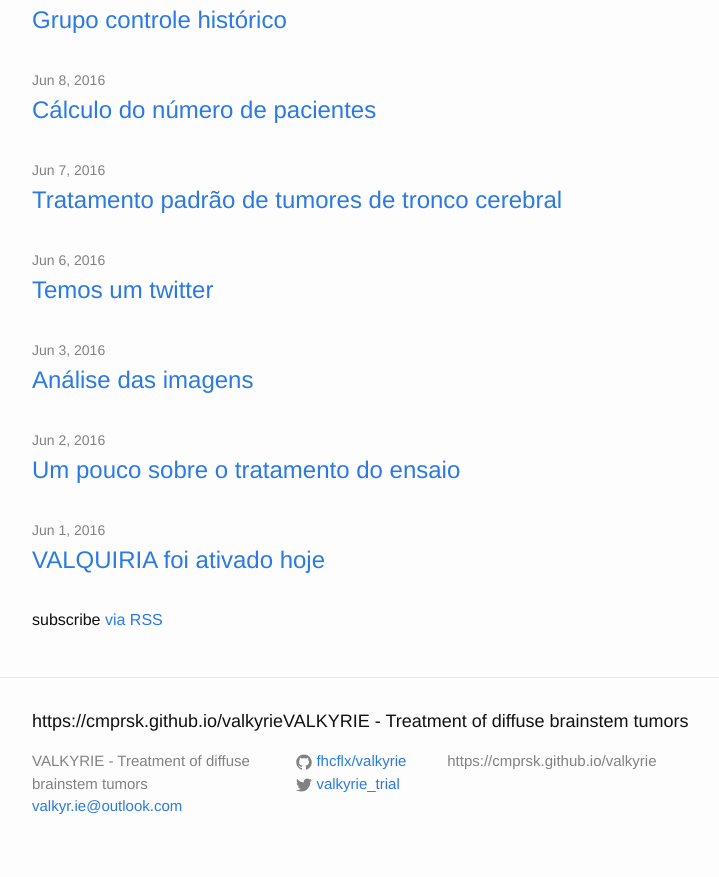
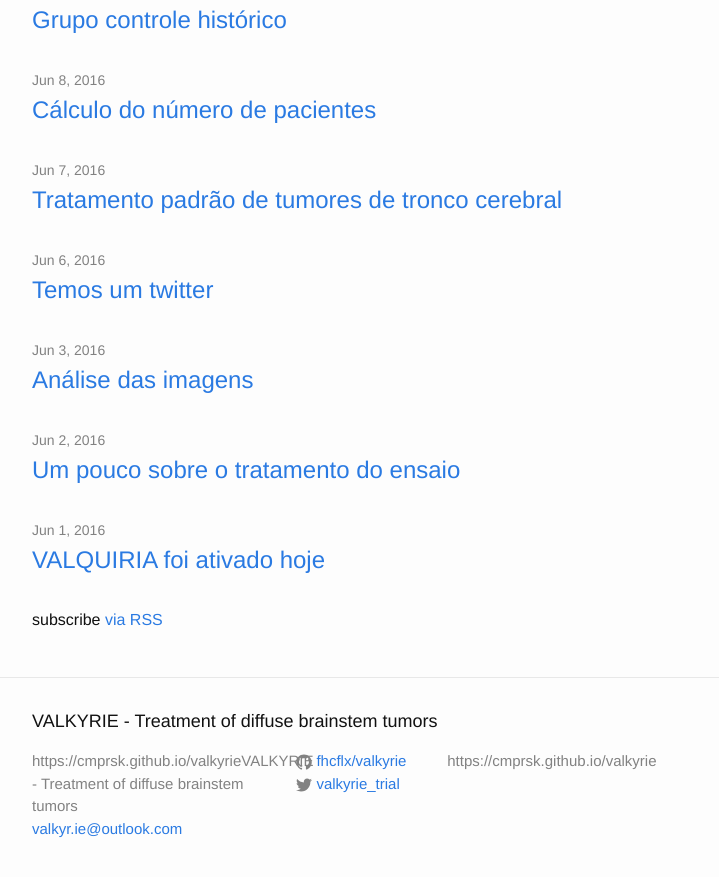
Before and after one commit to cmprsk/valkyrie, a Jekyll site: the page built from index.html, in a window 1280 px wide and 900 px high, scrolled down 731 px. Shown: the top 877 px of the window, without its empty margins (238-957 px from the left). Built offline with Jekyll 4.4.1, drawn with Linux system fonts in a browser that asks for light colours.

Commit message:
Multilingual

```diff
--- a/_includes/footer.html
+++ b/_includes/footer.html
@@ -2,12 +2,12 @@
 
   <div class="wrapper">
 
-    <h2 class="footer-heading">{{ site.title[page.lang] | prepend: site.github.url }}</h2>
+    <h2 class="footer-heading">{{ site.title[page.lang]}}</h2>
 
     <div class="footer-col-wrapper">
       <div class="footer-col footer-col-1">
         <ul class="contact-list">
-          <li>{{ site.title[page.lang] }}</li>
+          <li>{{ site.title[page.lang] | prepend: site.github.url }}</li>
           <li><a href="mailto:{{ site.email }}">{{ site.email }}</a></li>
         </ul>
       </div>
```
